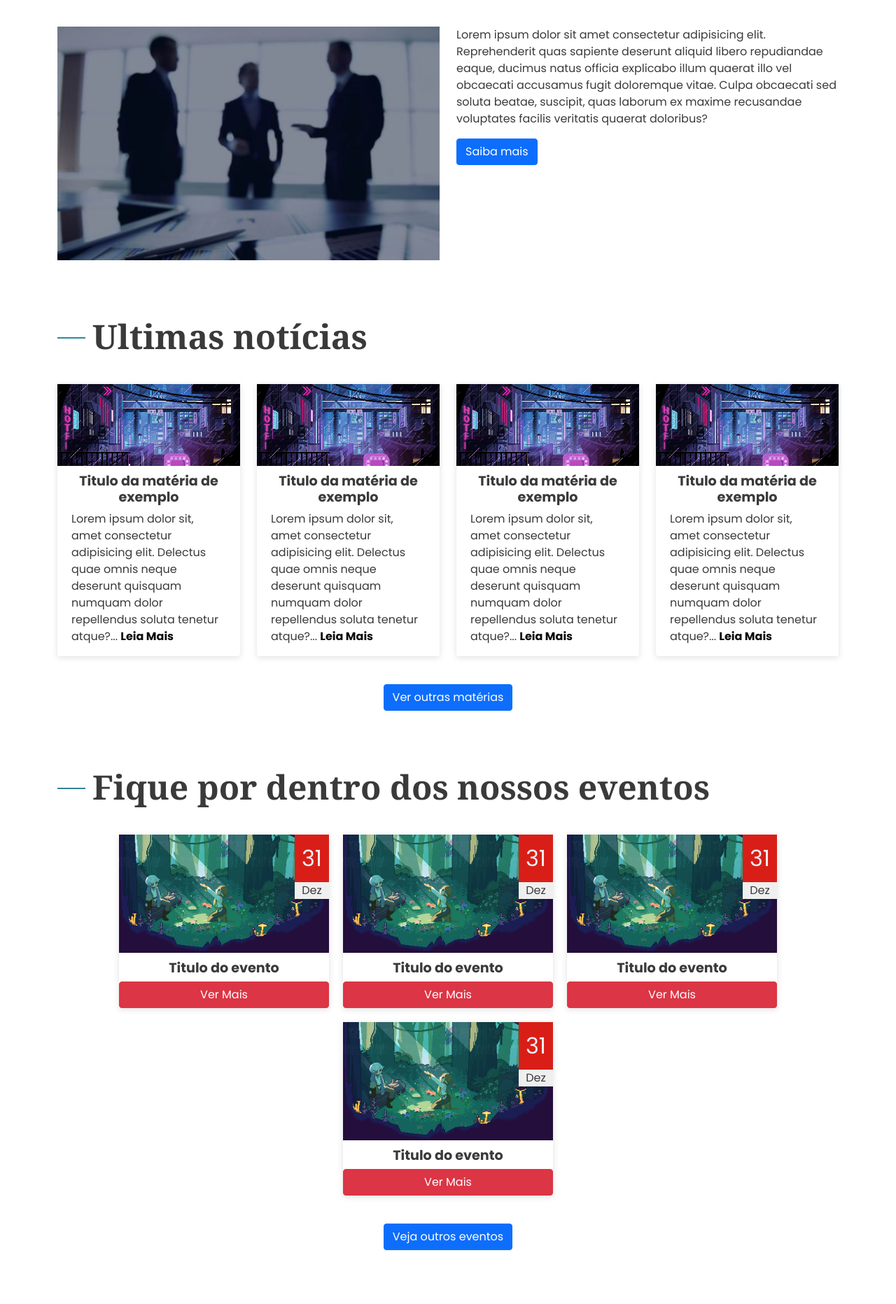
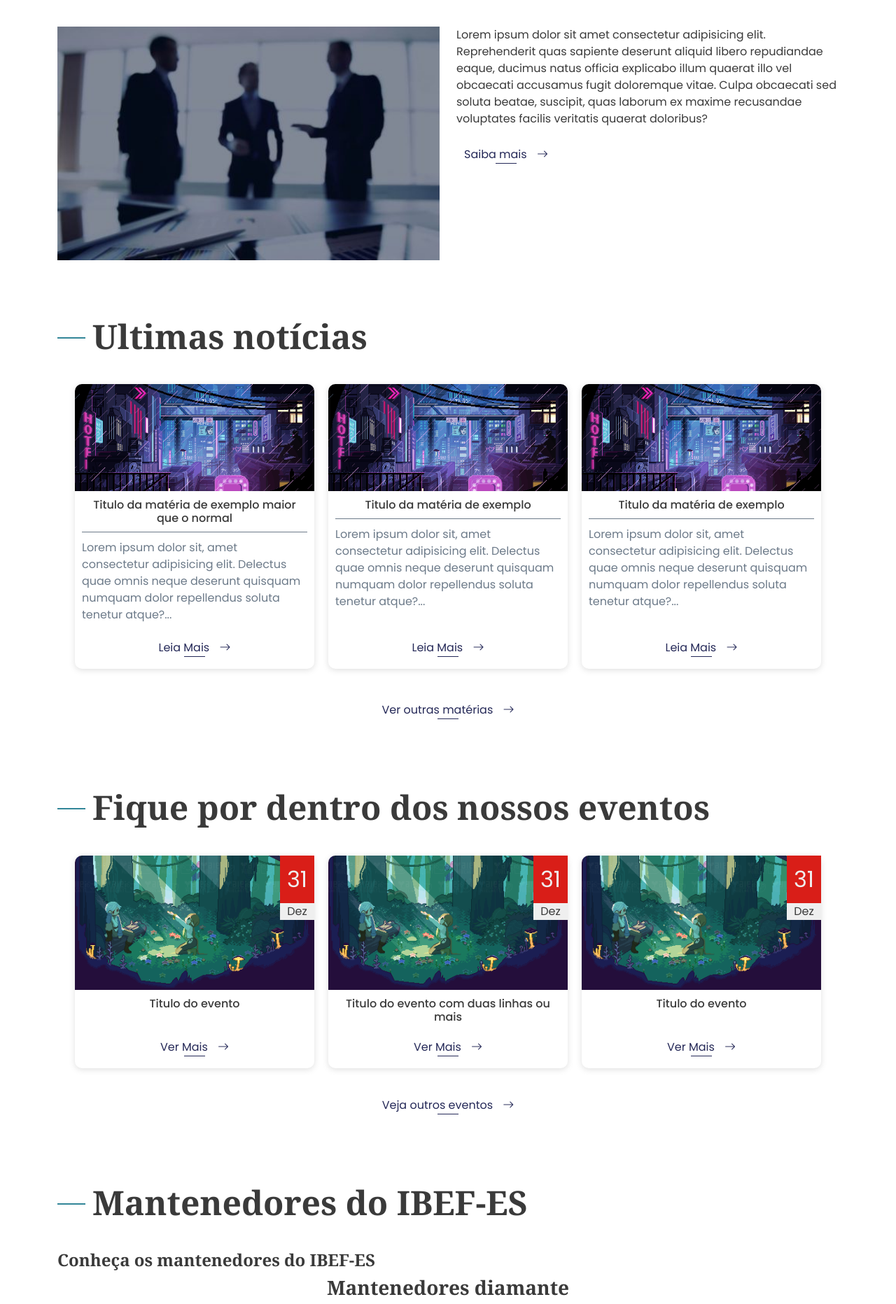
Before and after one commit to yamatopotter/IBEF-ES, a PHP site: page / in a window 1280 px wide. Shown: the part 735-2599 px from the top of the page at 70% size. Run offline with PHP 8.4, Linux system fonts and the light colour scheme.

Commit message:
fix: Padronização dos botões

```diff
--- a/assets/css/style.css
+++ b/assets/css/style.css
@@ -1,4 +1,4 @@
-@import url("https://fonts.googleapis.com/css2?family=Noto+Serif:wght@700&family=Poppins:ital,wght@0,400;0,700;1,400&display=swap");
+@import url("https://fonts.googleapis.com/css2?family=Noto+Serif:wght@700&family=Poppins:ital,wght@0,400;0,500;0,700;1,400&display=swap");
 body {
   font-family: 'Poppins', sans-serif;
   color: #3A3A3A;
@@ -40,18 +40,21 @@
   background-color: #328698;
 }
 
-.btn-more {
-  display: block;
-  margin: 40px auto 0;
-  width: -webkit-fit-content;
-  width: -moz-fit-content;
-  width: fit-content;
+.button-more {
+  margin-top: 40px;
 }
 
 .btn-link {
   display: inline-block;
   text-decoration: none;
   padding: 10px;
+}
+
+.link {
+  margin: 0 auto 10px;
+}
+
+.btn-link, .link {
   width: -webkit-fit-content;
   width: -moz-fit-content;
   width: fit-content;
@@ -60,18 +63,18 @@
   color: #252958;
 }
 
-.btn-link .bi-arrow-left {
+.btn-link .bi-arrow-left, .link .bi-arrow-left {
   margin-right: 10px;
 }
 
-.btn-link .bi-arrow-right {
+.btn-link .bi-arrow-right, .link .bi-arrow-right {
   margin-left: 10px;
 }
 
-.btn-link::before, .btn-link::after {
+.btn-link::after, .link::after {
   content: '';
   display: block;
-  height: 2px;
+  height: 1px;
   width: 30px;
   margin: 0 auto;
   background-color: #252958;
@@ -79,35 +82,57 @@
   transition: .3s ease all;
 }
 
-.btn-link:hover {
+.btn-link:hover, .link:hover {
   color: #0f0ade;
 }
 
-.btn-link:hover::before, .btn-link:hover::after {
+.btn-link:hover::after, .link:hover::after {
   width: 100%;
   background-color: #0f0ade;
 }
 
-article.card {
-  border: none;
+.card {
+  padding: 0;
+  border: 0;
+  border-radius: 10px;
   -webkit-box-shadow: rgba(99, 99, 99, 0.2) 0px 2px 8px 0px;
           box-shadow: rgba(99, 99, 99, 0.2) 0px 2px 8px 0px;
+  max-width: 30%;
 }
 
-article.card h1 {
+.card h1 {
   font-family: 'Poppins', sans-serif;
-  font-weight: bold;
-  font-size: 1.2rem;
+  font-size: 1rem;
+  font-weight: 500;
   text-align: center;
-  padding: 10px 20px 0;
+  padding: 10px 10px 0;
+  margin: 0;
 }
 
-article.card img {
+.card h1::after {
+  content: '';
+  display: block;
   width: 100%;
+  height: 1px;
+  background-color: #6c7a89;
+  margin: 10px 0;
 }
 
-article.card p {
-  padding: 0 20px;
+.card img {
+  width: 100%;
+  border-radius: 10px 10px 0 0;
+}
+
+.card p {
+  padding: 0 10px;
+  color: #6c7a89;
+  height: 100%;
+}
+
+@media (max-width: 990px) {
+  .card {
+    max-width: 40%;
+  }
 }
 
 header .logo-header {
@@ -164,6 +189,16 @@
   max-width: 100px;
 }
 
+.latest-news .latest-news-list {
+  display: -webkit-box;
+  display: -ms-flexbox;
+  display: flex;
+  gap: 20px;
+  -webkit-box-pack: center;
+      -ms-flex-pack: center;
+          justify-content: center;
+}
+
 .latest-news a {
   text-decoration: none;
 }
@@ -178,15 +213,13 @@
           justify-content: center;
 }
 
-.events .event-card-list .card, .event-list .event-card-list .card {
-  max-width: 300px;
-  padding: 0;
-  display: -webkit-box;
-  display: -ms-flexbox;
-  display: flex;
-  -webkit-box-pack: justify;
-      -ms-flex-pack: justify;
-          justify-content: space-between;
+.events .event-card-list h1, .event-list .event-card-list h1 {
+  height: 100%;
+  margin-bottom: 20px;
+}
+
+.events .event-card-list h1::after, .event-list .event-card-list h1::after {
+  display: none;
 }
 
 .events .calendar, .event-list .calendar {
@@ -218,6 +251,10 @@
   background: #efefef;
   width: 100%;
   text-align: center;
+}
+
+.events .link, .event-list .link {
+  padding-top: 0;
 }
 
 .contact .google-map {
--- a/assets/css/style.scss
+++ b/assets/css/style.scss
@@ -1,4 +1,4 @@
-@import url('https://fonts.googleapis.com/css2?family=Noto+Serif:wght@700&family=Poppins:ital,wght@0,400;0,700;1,400&display=swap');
+@import url('https://fonts.googleapis.com/css2?family=Noto+Serif:wght@700&family=Poppins:ital,wght@0,400;0,500;0,700;1,400&display=swap');
 
 // Configuração Global
 body{
@@ -15,6 +15,7 @@
 $link-active: #0f0ade;
 $grey: #6c7a89;
 $darker-grey: #2f3741;
+$special-blue: #328698;
 
 h1{
     font-size: 3rem;
@@ -44,24 +45,30 @@
             width:40px;
             height:2px;
             margin-right: 10px;
-            background-color: #328698;
+            background-color: $special-blue;
         }
     }
 }
 
-.btn-more{
-    display: block;
-    margin: 40px auto 0;
-    width: fit-content;
+.button-more{
+    margin-top: 40px;
 }
 
 .btn-link{
     display: inline-block;
     text-decoration: none;
     padding: 10px;
+}
+
+.link{
+    margin: 0 auto 10px;
+}
+
+.btn-link, .link{
     width: fit-content;
     transition: .3s ease all;
     color:$link;
+
     .bi-arrow-left{
         margin-right: 10px;
     }
@@ -69,10 +76,10 @@
         margin-left: 10px;
     }
 
-    &::before, &::after{
+    &::after{
         content: '';
         display: block;
-        height: 2px;
+        height: 1px;
         width: 30px;
         margin: 0 auto;
         background-color: $link;
@@ -82,32 +89,52 @@
     &:hover{
         color: $link-active;
     }
-    &:hover::before, &:hover::after{
+    &:hover::after{
         width: 100%;
         background-color: $link-active;
     }
 }
 
 // Cards do index
-article.card{
-
-    border: none;
+.card{
+    padding: 0;
+    border:0;
+    border-radius: 10px;
     box-shadow: rgba(99, 99, 99, 0.2) 0px 2px 8px 0px;
-
+    max-width: 30%;
     h1{
         font-family: 'Poppins', sans-serif;
-        font-weight: bold;
-        font-size: 1.2rem;
+        font-size: 1rem;
+        font-weight: 500;
         text-align: center;
-        padding: 10px 20px 0;
+        padding: 10px 10px 0;
+        margin: 0;
+
+        &::after{
+            content:'';
+            display: block;
+            width: 100%;
+            height:1px;
+            background-color: $grey;
+            margin: 10px 0;
+        }
     }
 
     img{
         width:100%;
+        border-radius: 10px 10px 0 0;
     }
 
     p{
-        padding: 0 20px;
+        padding: 0 10px;
+        color: $grey;
+        height: 100%;
+    }
+}
+
+@media (max-width:990px){
+    .card{
+        max-width: 40%;
     }
 }
 
@@ -173,6 +200,11 @@
 
 // Ultimas Noticias
 .latest-news{
+    .latest-news-list{
+        display: flex;
+        gap: 20px;
+        justify-content: center;
+    }
     a{
         text-decoration: none;
     }
@@ -180,17 +212,16 @@
 
 // Eventos
 .events, .event-list{
-
     .event-card-list{
         display: flex;
         gap: 20px;
         justify-content: center;
-
-        .card{
-            max-width: 300px;
-            padding: 0;
-            display: flex;
-            justify-content: space-between;
+        h1{
+            height: 100%;
+            margin-bottom: 20px;
+            &::after{
+                display: none;
+            }
         }
     }
 
@@ -212,6 +243,10 @@
             width:100%;
             text-align: center;
         }
+    }
+
+    .link{
+        padding-top: 0;
     }
 }
 
--- a/index.html
+++ b/index.html
@@ -25,10 +25,6 @@
     <style>
         .intro{
             background: linear-gradient(rgba(0,0,0,.5), rgba(0,0,0,.5)), url('./assets/img/bg.jpg') no-repeat center center/cover;
-        }
-        .latest-news .card a{
-            color: #0a0a0a;
-            font-weight: bold;
         }
     </style>
     <title>IBEF-ES</title>
@@ -92,7 +88,7 @@
                     <div class="col-6">
                         <p>Lorem ipsum dolor sit amet consectetur adipisicing elit. Reprehenderit quas sapiente deserunt aliquid libero repudiandae eaque, ducimus natus officia explicabo illum quaerat illo vel obcaecati accusamus fugit doloremque vitae. Culpa obcaecati sed soluta beatae, suscipit, quas laborum ex maxime recusandae voluptates facilis veritatis quaerat doloribus?</p>
 
-                        <a href="" class="btn btn-primary">Saiba mais</a>
+                        <a href="" class="btn btn-link">Saiba mais <i class="bi bi-arrow-right"></i></a>
                     </div>
 
                 </div>
@@ -106,52 +102,34 @@
 
                 <h1 class="title">Ultimas notícias</h1>
 
-                <div class="row">
+                <div class="row latest-news-list">
 
-                    <div class="col-3">
-
-                        <article class="card">
-                            <img src="./assets/img/news-image.gif" alt="" class="news-pic">
-                            <h1>Titulo da matéria de exemplo</h1>
-                            <p>Lorem ipsum dolor sit, amet consectetur adipisicing elit. Delectus quae omnis neque deserunt quisquam numquam dolor repellendus soluta tenetur atque?... <a href="" class="link">Leia Mais</a></p>
-                        </article>
-
+                    <div class="card">
+                        <img src="./assets/img/news-image.gif" alt="" class="news-pic">
+                        <h1>Titulo da matéria de exemplo maior que o normal</h1>
+                        <p>Lorem ipsum dolor sit, amet consectetur adipisicing elit. Delectus quae omnis neque deserunt quisquam numquam dolor repellendus soluta tenetur atque?... </p>
+                        <a href="" class="btn link">Leia Mais <i class="bi bi-arrow-right"></i></a>
                     </div>
 
-                    <div class="col-3">
-
-                        <article class="card">
-                            <img src="./assets/img/news-image.gif" alt="" class="news-pic">
-                            <h1>Titulo da matéria de exemplo</h1>
-                            <p>Lorem ipsum dolor sit, amet consectetur adipisicing elit. Delectus quae omnis neque deserunt quisquam numquam dolor repellendus soluta tenetur atque?... <a href="" class="link">Leia Mais</a></p>
-                        </article>
-
+                    <div class="card">
+                        <img src="./assets/img/news-image.gif" alt="" class="news-pic">
+                        <h1>Titulo da matéria de exemplo</h1>
+                        <p>Lorem ipsum dolor sit, amet consectetur adipisicing elit. Delectus quae omnis neque deserunt quisquam numquam dolor repellendus soluta tenetur atque?... </p>
+                        <a href="" class="btn link">Leia Mais <i class="bi bi-arrow-right"></i></a>
                     </div>
 
-                    <div class="col-3">
-
-                        <article class="card">
-                            <img src="./assets/img/news-image.gif" alt="" class="news-pic">
-                            <h1>Titulo da matéria de exemplo</h1>
-                            <p>Lorem ipsum dolor sit, amet consectetur adipisicing elit. Delectus quae omnis neque deserunt quisquam numquam dolor repellendus soluta tenetur atque?... <a href="" class="link">Leia Mais</a></p>
-                        </article>
-
-                    </div>
-
-                    <div class="col-3">
-
-                        <article class="card">
-                            <img src="./assets/img/news-image.gif" alt="" class="news-pic">
-                            <h1>Titulo da matéria de exemplo</h1>
-                            <p>Lorem ipsum dolor sit, amet consectetur adipisicing elit. Delectus quae omnis neque deserunt quisquam numquam dolor repellendus soluta tenetur atque?... <a href="" class="link">Leia Mais</a></p>
-                        </article>
-
+                    <div class="card">
+                        <img src="./assets/img/news-image.gif" alt="" class="news-pic">
+                        <h1>Titulo da matéria de exemplo</h1>
+                        <p>Lorem ipsum dolor sit, amet consectetur adipisicing elit. Delectus quae omnis neque deserunt quisquam numquam dolor repellendus soluta tenetur atque?... </p>
+                        <a href="" class=" btn link">Leia Mais <i class="bi bi-arrow-right"></i></a>
                     </div>
 
                 </div>
 
-                <a href="" class="btn btn-primary btn-more">Ver outras matérias</a>
-
+                <div class="row button-more">
+                    <a href="" class="btn link">Ver outras matérias <i class="bi bi-arrow-right"></i></a>
+                </div>
             </div>
         </section>
 
@@ -173,7 +151,7 @@
 
                             <img src="./assets/img/event.gif" alt="" class="news-pic">
                             <h1>Titulo do evento</h1>
-                            <a href="" class="btn btn-danger">Ver Mais</a>
+                            <a href="" class="btn link">Ver Mais <i class="bi bi-arrow-right"></i></a>
                         </article>
 
                         <article class="card">
@@ -186,12 +164,11 @@
                             </div>
 
                             <img src="./assets/img/event.gif" alt="" class="news-pic">
-                            <h1>Titulo do evento</h1>
-                            <a href="" class="btn btn-danger">Ver Mais</a>
+                            <h1>Titulo do evento com duas linhas ou mais</h1>
+                            <a href="" class="btn link">Ver Mais <i class="bi bi-arrow-right"></i></a>
                         </article>
 
                         <article class="card">
-
                             <div class="calendar">
                                 <span class="day">
                                     31
@@ -201,26 +178,16 @@
 
                             <img src="./assets/img/event.gif" alt="" class="news-pic">
                             <h1>Titulo do evento</h1>
-                            <a href="" class="btn btn-danger">Ver Mais</a>
-                        </article>
-
-                        <article class="card">
-
-                            <div class="calendar">
-                                <span class="day">
-                                    31
-                                </span>
-                                <span class="month">Dez</span>
-                            </div>
-
-                            <img src="./assets/img/event.gif" alt="" class="news-pic">
-                            <h1>Titulo do evento</h1>
-                            <a href="" class="btn btn-danger">Ver Mais</a>
+                            <a href="" class="btn link">Ver Mais <i class="bi bi-arrow-right"></i></a>
                         </article>
 
                 </div>
 
-                <a href="" class="btn btn-primary btn-more">Veja outros eventos</a>
+                <div class="row button-more">
+
+                    <a href="" class="btn link">Veja outros eventos <i class="bi bi-arrow-right"></i></a>
+
+                </div>
 
             </div>
         </section>
```
Also changed, not shown: calendar.html (+13 -13 lines), clipboard.txt (added, +80 -0 lines), 1 other file.
